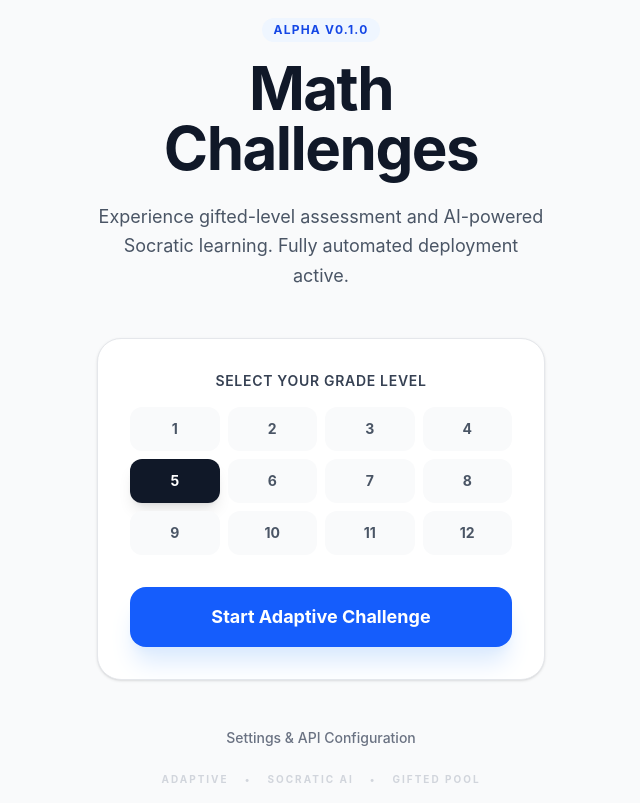
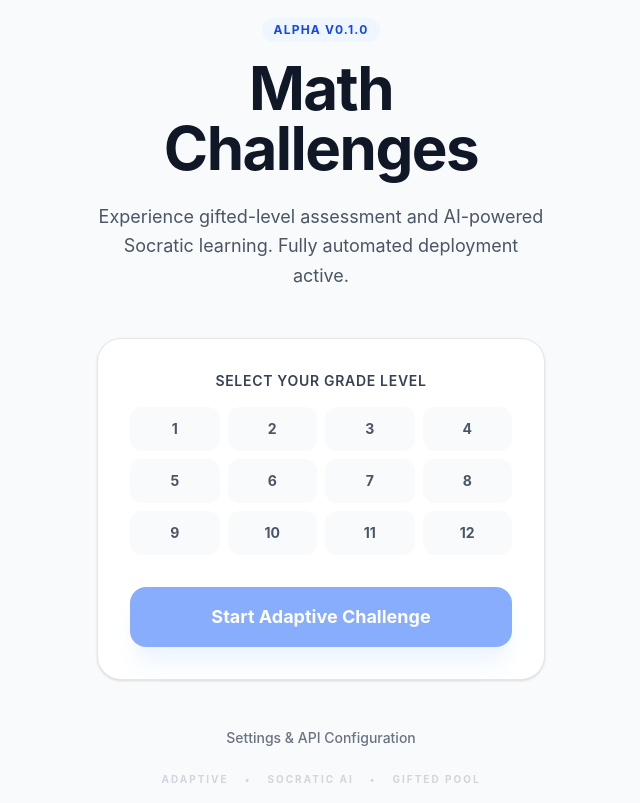
Before and after one commit to dalloro/math-challenges, a React (Vite) app: page / in a window 1280 px wide. Shown: the whole page, without its empty margins (319-959 px from the left). Built offline with nearby package versions, Linux system fonts and the light colour scheme.

Commit message:
feat(ui): Require grade selection on landing page

```diff
--- a/src/pages/LandingPage.tsx
+++ b/src/pages/LandingPage.tsx
@@ -4,10 +4,12 @@ import packageJson from '../../package.json';
 
 export function LandingPage() {
   const navigate = useNavigate();
-  const [selectedGrade, setSelectedGrade] = useState<number>(5);
+  const [selectedGrade, setSelectedGrade] = useState<number | null>(null);
 
   const handleStart = () => {
-    navigate(`/test?grade=${selectedGrade}`);
+    if (selectedGrade !== null) {
+      navigate(`/test?grade=${selectedGrade}`);
+    }
   };
 
   return (
@@ -49,7 +51,8 @@ export function LandingPage() {
 
           <button
             onClick={handleStart}
-            className="w-full py-4 bg-blue-600 text-white rounded-2xl font-bold text-lg hover:bg-blue-700 transition-all shadow-xl shadow-blue-100"
+            disabled={selectedGrade === null}
+            className="w-full py-4 bg-blue-600 text-white rounded-2xl font-bold text-lg hover:bg-blue-700 disabled:opacity-50 disabled:cursor-not-allowed transition-all shadow-xl shadow-blue-100"
           >
             Start Adaptive Challenge
           </button>
```
